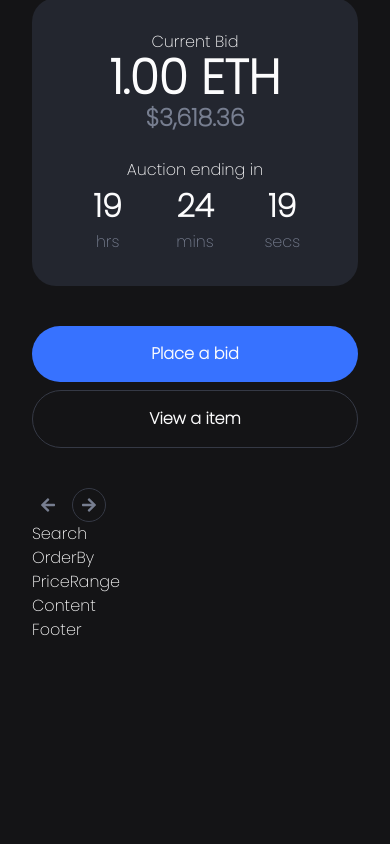
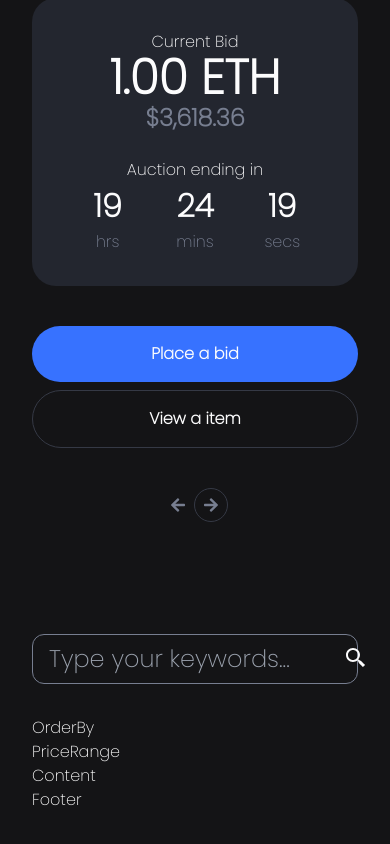
Before and after one commit to sjcrippa/nfpaisanos_challenge, a Next.js app: page / in a window 390 px wide. Shown: the part 962-1806 px from the top of the page. Before the commit the page ends 1636 px from the top, so only its background shows below. Built offline with nearby package versions, Linux system fonts and the light colour scheme.

Commit message:
adding search bar and fixing responsive from auction component

```diff
--- a/package.json
+++ b/package.json
@@ -13,6 +13,7 @@
     "@types/react": "18.2.22",
     "@types/react-dom": "18.2.7",
     "autoprefixer": "10.4.16",
+    "axios": "^1.5.0",
     "eslint": "8.50.0",
     "eslint-config-next": "13.5.2",
     "next": "13.5.2",
--- a/src/components/auction/auction.tsx
+++ b/src/components/auction/auction.tsx
@@ -4,13 +4,13 @@ import Image from 'next/image'
 function Auction() {
   return (
     <>
-      <main className='mt-32 grid grid-cols-1 lg:grid lg:grid-cols-2'>
+      <main className='mt-32 grid grid-cols-1 lg:grid lg:grid-cols-2 mb-28'>
 
         <div className=''>
           <Image className='rounded-3xl' src='/auction.png' alt='auction image' width={683} height={1024} />
         </div>
 
-        <div className='mx-auto mt-8 lg:ml-32'>
+        <div className='mx-auto mt-8 lg:ml-32 lg:mt-0'>
           <section className='flex flex-col'>
             <h1 className='text-neutral8 text-6xl tracking-wider leading-none font-black'>the creator network®</h1>
             <div className='mt-5 grid grid-cols-2 gap-[33px]'>
@@ -66,7 +66,7 @@ function Auction() {
               <button className='mt-2 w-full border border-neutral3 rounded-full px-6 py-4 font-bold'>View a item</button>
             </section>
 
-            <section className='flex gap-2'>
+            <section className='flex justify-center md:flex md:gap-2'>
               <button className='p-2 text-neutral4'>
                 <FaArrowLeft />
               </button>
--- a/src/components/nav/navbar.tsx
+++ b/src/components/nav/navbar.tsx
@@ -10,9 +10,10 @@ function Navbar() {
 
   return (
     <>
-      <nav className="max-w-screen-xl flex h-20 justify-between">
+      <header className='max-w-screen-xl'>
+        <nav className="flex h-20 justify-between">
 
-        <div className=" flex items-center gap-8">
+          <div className="flex items-center gap-8">
             <div className="flex gap-2 items-center">
               <Image src='/frame.png' alt="logo" width={32} height={32} />
               <h1 className="text-neutral7 font-extrabold text-2xl">
@@ -44,14 +45,14 @@ function Navbar() {
           </button>
 
           <nav className=
-          {`flex w-1/3 mt-16 lg:items-center sm:px-4 lg:gap-3 text-light text-md z-10 h-screen fixed transition-color duration-500 ease-in lg:hidden
-        ${!sideMenu ? '-right-[100%]' : 'fixed right-0 shadow-lg shadow-dark'}`}>
+            {`flex w-1/3 mt-16 lg:items-center sm:px-4 lg:gap-3 text-light text-md z-10 h-screen fixed transition-color duration-500 ease-in lg:hidden ${!sideMenu ? '-right-[100%]' : 'fixed right-0 shadow-lg shadow-dark'}`}>
             <ul className='flex flex-col mt-5 gap-5 mx-auto text-neutral4'>
               <Link className='flex gap-3 text-sm font-bold border-b border-b-neutral4' href={'/discover'}>Discover</Link>
               <Link className='flex gap-3 text-sm font-bold border-b border-b-neutral4' href={"/about"} >About</Link>
             </ul>
           </nav>
         </nav>
+      </header>
     </>
   )
 }
--- a/src/components/search/search.tsx
+++ b/src/components/search/search.tsx
@@ -1,7 +1,18 @@
-function Search(){
+import { BiSearchAlt2 } from 'react-icons/bi';
+
+function Search() {
   return (
     <>
-      <h1 className="text-light">Search</h1>
+      <section className='mb-8'>
+        <form action="" className='flex justify-between'>
+          <input className='text-2xl font-medium w-full bg-dark text-neutral8 border border-neutral4 rounded-xl pl-4 py-2 md:border-0 md:pl-0 md:decoration-0' type="text" name="search" placeholder='Type your keywords...' />
+          <button className='p-3 rounded-full absolute translate-x-[300px] md:bg-primary1 md:translate-x-0 md:relative md:p-4' type='submit'>
+            <span className='text-neutral8 text-2xl md:text-base'>
+              <BiSearchAlt2 />
+            </span>
+          </button>
+        </form>
+      </section>
     </>
   )
 }
```
Also changed, not shown: 1 other file (tests, documents, lock files or other folders). Lines whose indentation alone changed are shown as unchanged.
